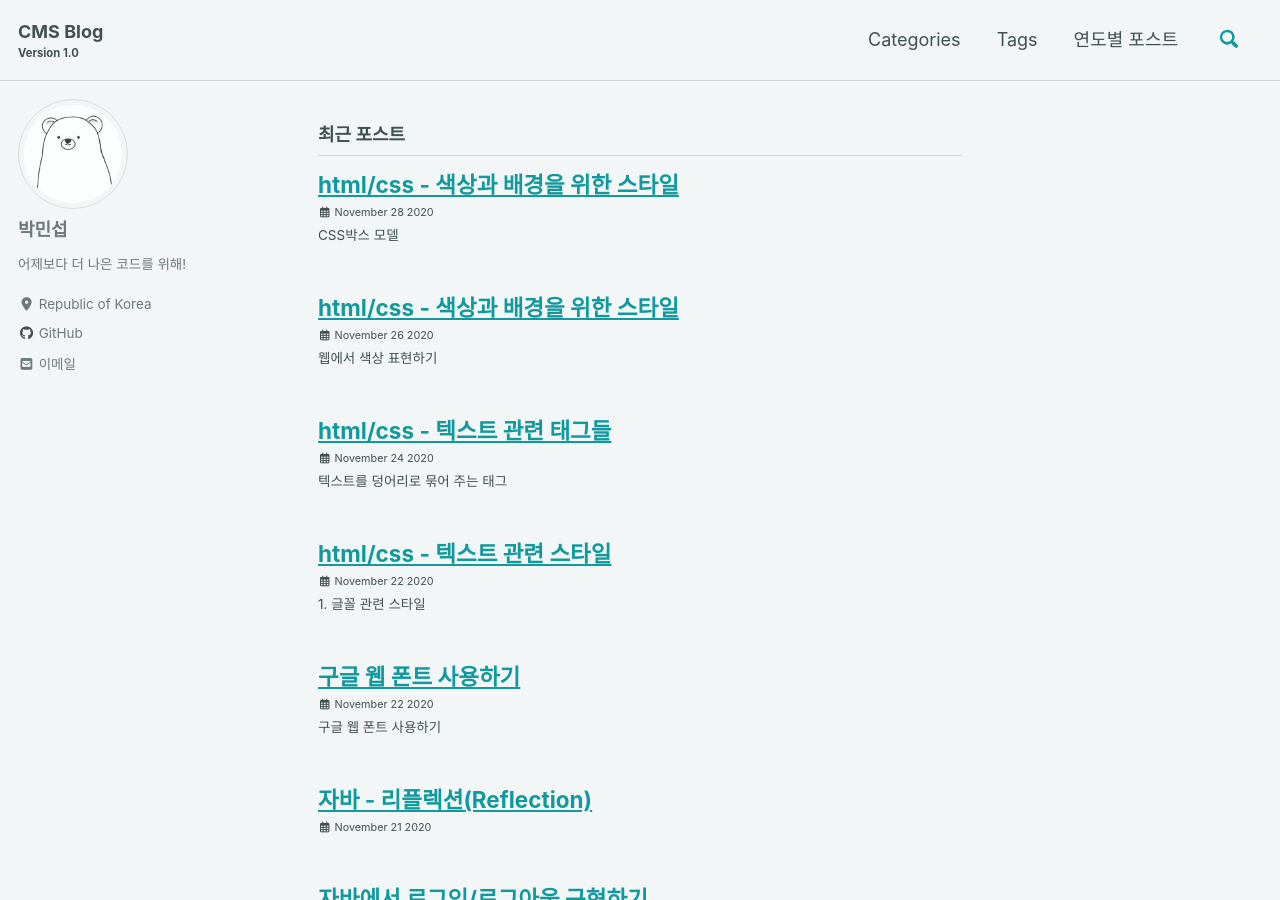
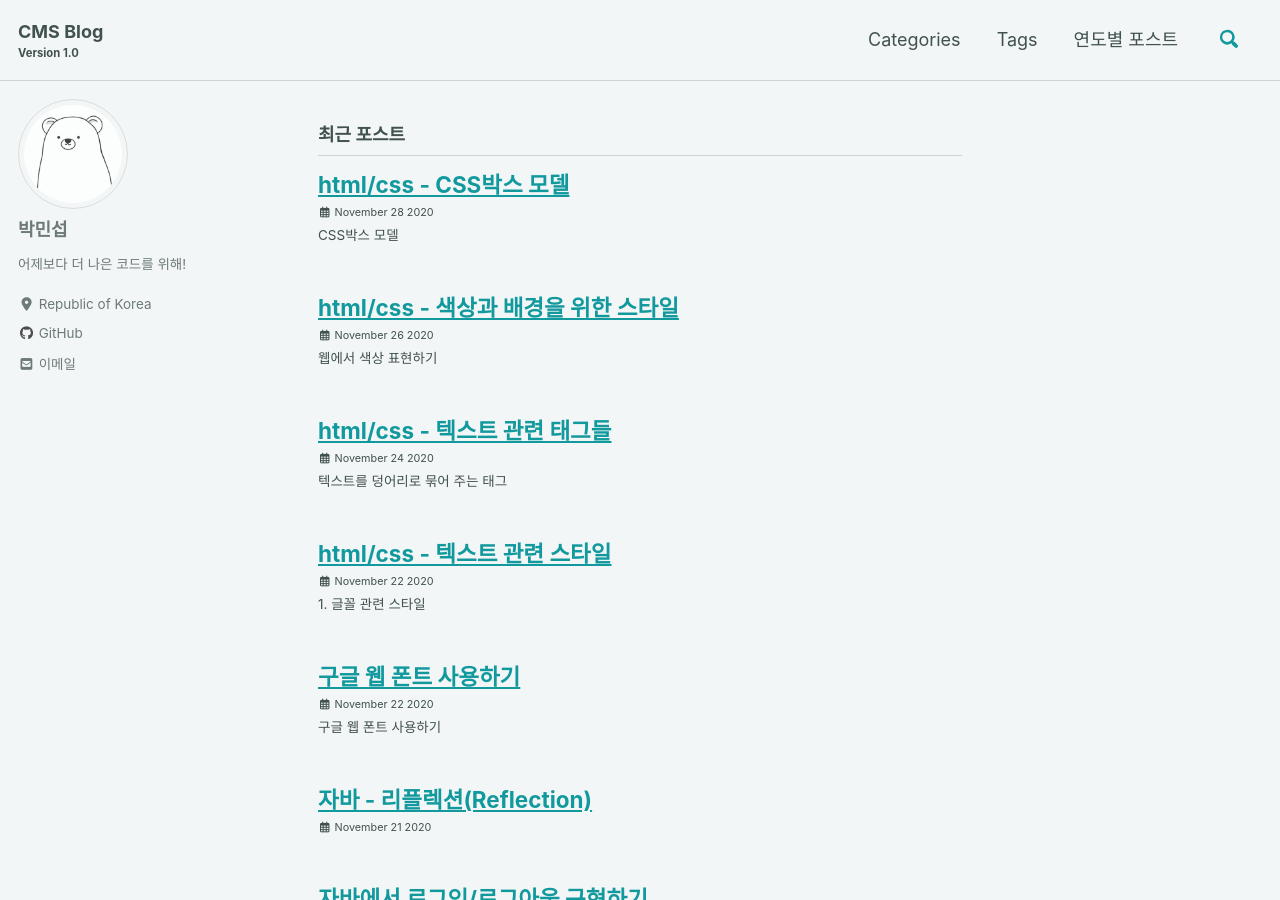
Before and after one commit to parkminseob/parkminseob.github.io, a Jekyll site: the page built from index.html, in a window 1280 px wide and 900 px high. Built offline with Jekyll 4.4.1, drawn with Linux system fonts in a browser that asks for light colours; cached includes are drawn as plain includes; nearby versions of some CDN libraries; the list of posts is cut into pages by our own code.

Commit message:
html/css

```diff
--- a/_posts/html-css/2020-11-28-htmlCss-08.md
+++ b/_posts/html-css/2020-11-28-htmlCss-08.md
@@ -1,5 +1,5 @@
 ---
-title: html/css - 색상과 배경을 위한 스타일
+title: html/css - CSS박스 모델
 categories:
 - html
 - css
```
